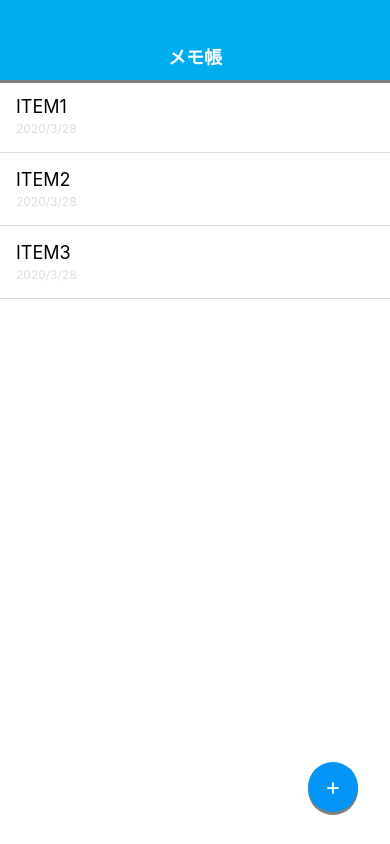
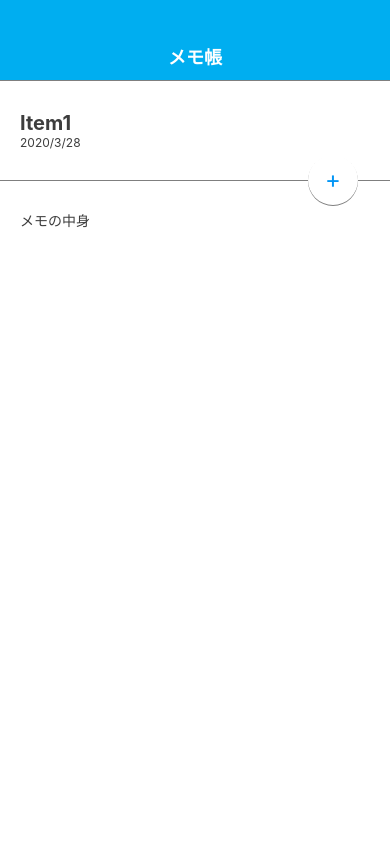
Before and after one commit to kito-chall/MemoApp-ReactN, a React Native app: screen / in a window 390 px wide. Built offline with nearby package versions, Linux system fonts and the light colour scheme.

Commit message:
create MemoDetailScreen

```diff
--- a/App.js
+++ b/App.js
@@ -3,13 +3,15 @@ import { StyleSheet, View } from 'react-native';
 
 import Appbar from './src/components/Appbar';
 import MemoListScreen from './src/screens/MemoListScreen';
+import MemoDetailScreen from './src/screens/MemoDetailScreen';
 
 export default class App extends React.Component {
   render () {
     return (
       <View style={styles.container}>
         <Appbar />
-        <MemoListScreen />
+        {/* <MemoListScreen /> */}
+        <MemoDetailScreen />
 
       </View>
     );
@@ -22,5 +24,6 @@ const styles = StyleSheet.create({
     backgroundColor: '#eee',
     alignItems: 'center',
     justifyContent: 'center',
+    paddingTop: 80,
   },
 });
--- a/src/components/Appbar.js
+++ b/src/components/Appbar.js
@@ -25,7 +25,7 @@ const styles = StyleSheet.create({
     justifyContent: 'center',
     alignItems: 'center',
     shadowColor: '#000',
-    shadowOffset: {width: 0,height: 3},
+    shadowOffset: {width: 0,height: 1},
     shadowOpacity: 0.5,
     zIndex: 10,
   },
--- a/src/components/MemoList.js
+++ b/src/components/MemoList.js
@@ -29,7 +29,6 @@ const styles = StyleSheet.create({
     backgroundColor: '#fff',
     width: '100%',
     flex: 1,
-    paddingTop: 80,
   },
   memoListItem: {
     padding: 16,
@@ -37,12 +36,14 @@ const styles = StyleSheet.create({
     borderBottomWidth: 1,
   },
   memoTitle: {
+    color: '#3d3d3d',
     fontSize: 18,
+    fontWeight: 'bold',
     marginBottom: 4,
   },
   memoDate: {
     fontSize: 12,
-    color: '#ddd'
+    color: '#3d3d3d'
   },
 })
 
--- a/src/elements/CircleButton.js
+++ b/src/elements/CircleButton.js
@@ -3,9 +3,19 @@ import { StyleSheet, Text, View, Button } from 'react-native';
 
 class CircleButton extends React.Component {
   render() {
+    const { style, color } = this.props;
+
+    let bgColor = '#0295F5';
+    let textColor = '#fff';
+
+    if (color === '#0295F5') {
+      bgColor = '#fff';
+      textColor = '#0295F5';
+    }
+
     return(
-      <View style={styles.circleButton}>
-        <Text style={styles.circleButtonText}>
+      <View style={[styles.circleButton, style, { backgroundColor: bgColor }]}>
+        <Text style={[styles.circleButtonText, { color: textColor }]}>
           {this.props.children}
         </Text>
       </View>
@@ -17,20 +27,20 @@ const styles = StyleSheet.create({
     position: 'absolute',
     bottom: 32,
     right: 32,
-    backgroundColor: '#0295F5',
+    // backgroundColor: '#0295F5',
     width: 50,
     height: 50,
     borderRadius: 25,
     justifyContent: 'center',
     alignItems: 'center',
-    shadowOffset: {width: 0,height: 3},
+    shadowOffset: {width: 0,height: 1},
     shadowOpacity: 0.5,
     zIndex: 10,
   },
   circleButtonText: {
     fontSize: 24,
     lineHeight: 24,
-    color: '#fff',
+    // color: '#fff',
   },
 });
 
--- /dev/null
+++ b/src/screens/MemoDetailScreen.js
@@ -0,0 +1,69 @@
+import React from 'react';
+import { StyleSheet, View, Text } from 'react-native';
+
+import CircleButton from '../elements/CircleButton';
+
+class MemoDetailScreen extends React.Component {
+  render() {
+    return(
+      <View style={styles.container}>
+        <View style={styles.memoHeader}>
+          <View>
+            <Text style={styles.memoHeaderTitle}>Item1</Text>
+            <Text style={styles.memoHeaderDate}>2020/3/28</Text>
+          </View>
+        </View>
+
+        <CircleButton color='#0295F5' style={styles.editButton}>+</CircleButton>
+
+        <View style={styles.memoContent}>
+          <Text style={styles.memoContentText}>
+            メモの中身
+          </Text>
+        </View>
+
+      </View>
+    );
+  }
+}
+
+const styles = StyleSheet.create({
+  container: {
+    flex: 1,
+    width: '100%',
+  },
+  memoHeader: {
+    height: 100,
+    backgroundColor: '#fff',
+    justifyContent: 'center',
+    paddingLeft: 20,
+    shadowOffset: {width: 0,height: 1},
+    shadowOpacity: 0.5,
+    zIndex: 9,
+  },
+  memoHeaderTitle: {
+    fontSize: 20,
+    fontWeight: 'bold',
+    color: '#3d3d3d',
+  },
+  memoHeaderDate: {
+    fontSize: 12,
+    color: '#3d3d3d',
+  },
+  memoContent: {
+    paddingTop: 30,
+    paddingLeft: 20,
+    paddingRight: 20,
+    backgroundColor: '#fff',
+    flex: 1,
+  },
+  memoContentText: {
+    color: '#3d3d3d',
+  },
+  editButton: {
+    top: 75,
+    backgroundColor: '#fff',
+  }
+});
+
+export default MemoDetailScreen;
```
